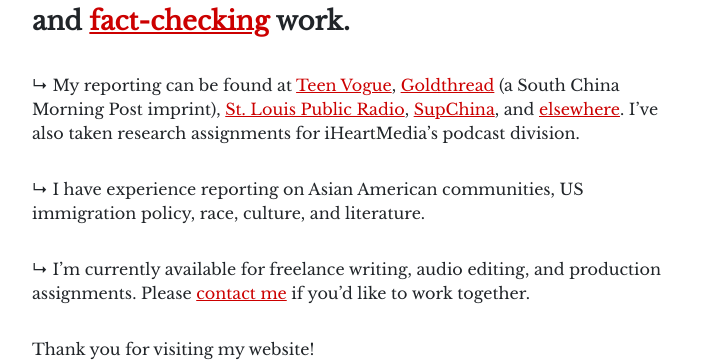
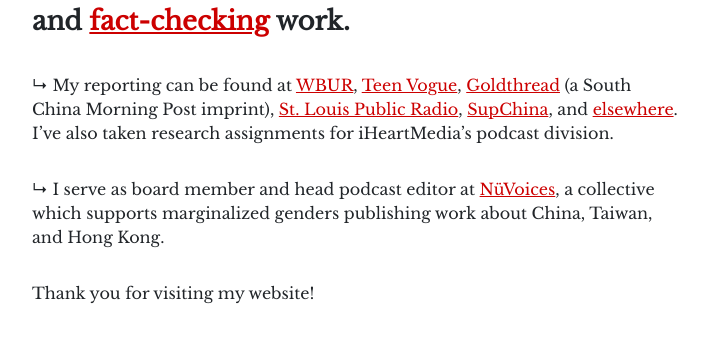
Before and after one commit to megan-cattel/Personal-website, a React (Create React App) app: page / in a window 1280 px wide. Shown: the part 449-812 px from the top of the page, without its empty margins (283-990 px from the left). Built offline with nearby package versions, Linux system fonts and the light colour scheme.

Commit message:
update the homepage

```diff
--- a/src/components/Home.js
+++ b/src/components/Home.js
@@ -10,12 +10,10 @@
                 <div className="text-left">
                   <div className="intro-home">
                     <p className="p-2"><b><span className="intro-red">Hi, I’m <a href={process.env.PUBLIC_URL + "/#/about"}>Megan</a></span>, a freelance journalist and audio producer based in NYC.</b></p>
-                    {/* <p className="p-2"><b>I’m currently a production assistant on Foreign Policy’s podcast team. I also fact-check for StoryCorps.</b></p> */}
                     <p className="p-2"><b>→ Here are links to my published <a href={process.env.PUBLIC_URL + "/#/writing"}>writing</a>, <a href={process.env.PUBLIC_URL + "/#/audio"}>audio</a> and <a href={process.env.PUBLIC_URL + "/#/fact-checking"}>fact-checking</a> work.</b></p>
                   </div>
-                    <p className="p-2">↳ My reporting can be found at <a href="https://www.teenvogue.com/contributor/megan-cattel">Teen Vogue</a>, <a href="https://www.goldthread2.com/author/megan-cattel">Goldthread</a> (a South China Morning Post imprint), <a href="https://news.stlpublicradio.org/people/megan-cattel">St. Louis Public Radio</a>, <a href="https://supchina.com/author/megancattel/">SupChina</a>, and <a href="https://megancattel.contently.com/">elsewhere</a>. I’ve also taken research assignments for iHeartMedia’s podcast division.</p>
-                    <p className="p-2">↳ I have experience reporting on Asian American communities, US immigration policy, race, culture, and literature.</p>
-                    <p className="p-2">↳ I’m currently available for freelance writing, audio editing, and production assignments. Please <a href={process.env.PUBLIC_URL + "/#/contact"}>contact me</a> if you’d like to work together.</p>
+                    <p className="p-2">↳ My reporting can be found at <a href="https://www.wbur.org/inside/staff/megan-cattel">WBUR</a>, <a href="https://www.teenvogue.com/contributor/megan-cattel">Teen Vogue</a>, <a href="https://www.goldthread2.com/author/megan-cattel">Goldthread</a> (a South China Morning Post imprint), <a href="https://news.stlpublicradio.org/people/megan-cattel">St. Louis Public Radio</a>, <a href="https://supchina.com/author/megancattel/">SupChina</a>, and <a href="https://megancattel.contently.com/">elsewhere</a>. I’ve also taken research assignments for iHeartMedia’s podcast division.</p>
+                    <p className="p-2">↳ I serve as board member and head podcast editor at <a href="https://nuvoices.com/">NüVoices</a>, a collective which supports marginalized genders publishing work about China, Taiwan, and Hong Kong.</p>
                     <p className="p-2">Thank you for visiting my website!</p>
                     <br />
                     <br />
```
